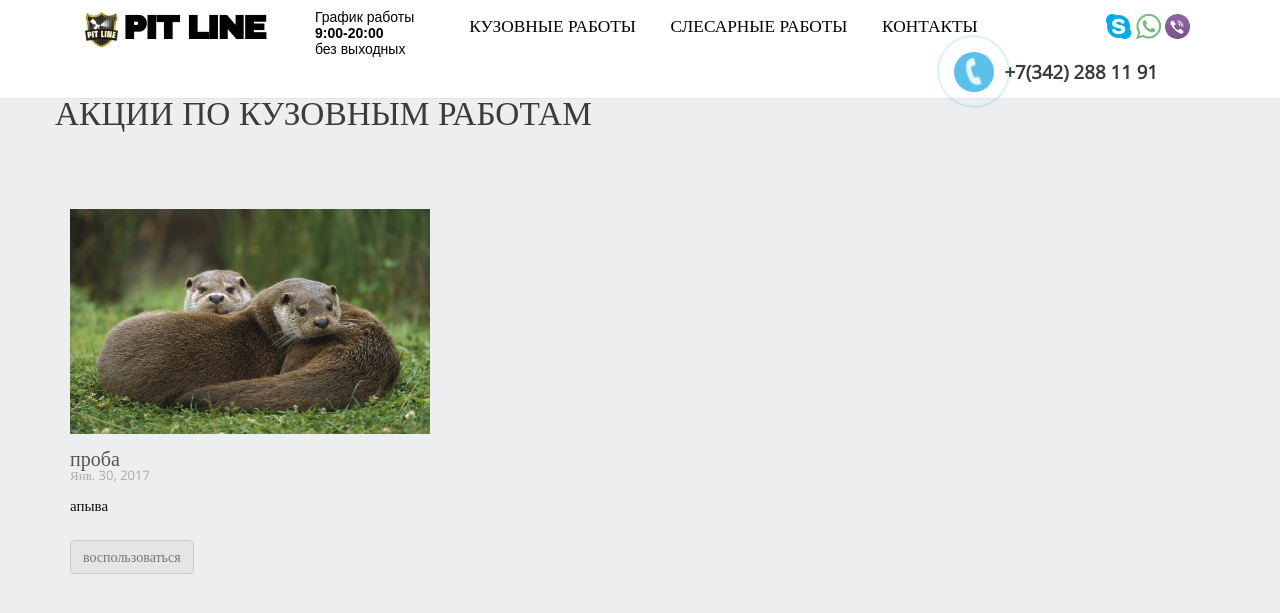
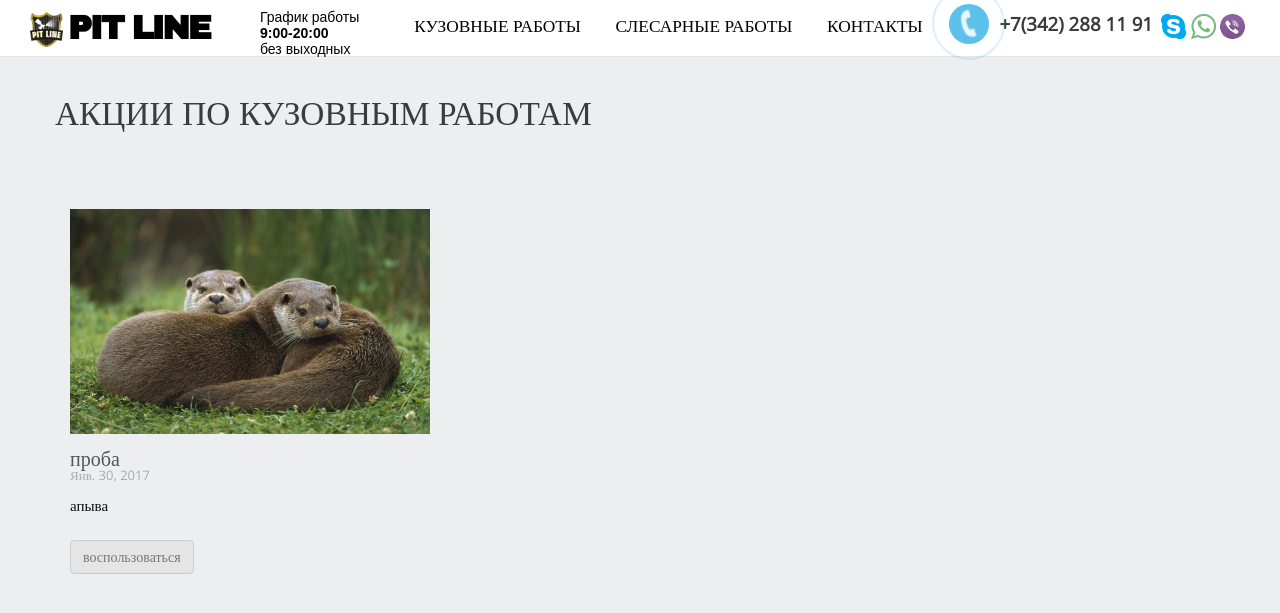
Before and after one commit to che4web/pitline, a Django app: page /akcii in a window 1280 px wide. Shown: the top 613 px of the page. Run offline with Django 3.2, Linux system fonts and the light colour scheme; data comes from the database, SQL or seed files in the repository; some libraries are stand-ins or nearby versions.

Commit message:
change css

```diff
--- a/app/static/app/content/site.css
+++ b/app/static/app/content/site.css
@@ -292,8 +292,8 @@ background: #e5e5e5;
     /*background:url('logo.png') no-repeat 0 0 0 10 ;*/
 }
 
-.container{
- /*   max-width:1300px;*/
+.navbar .container{
+    max-width:1300px;
 }
 
 .action_title{
```
Also changed, not shown: 1 other file.
